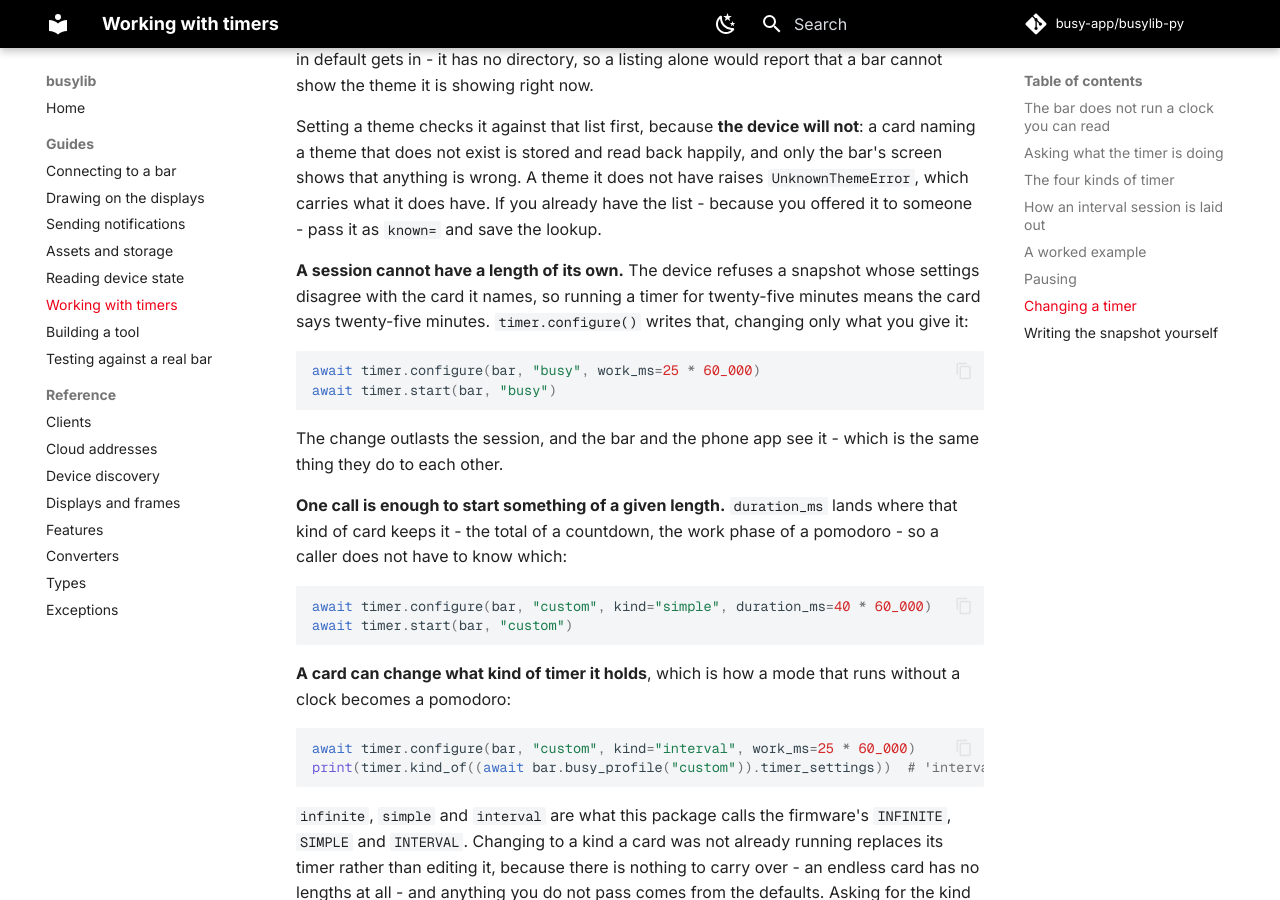
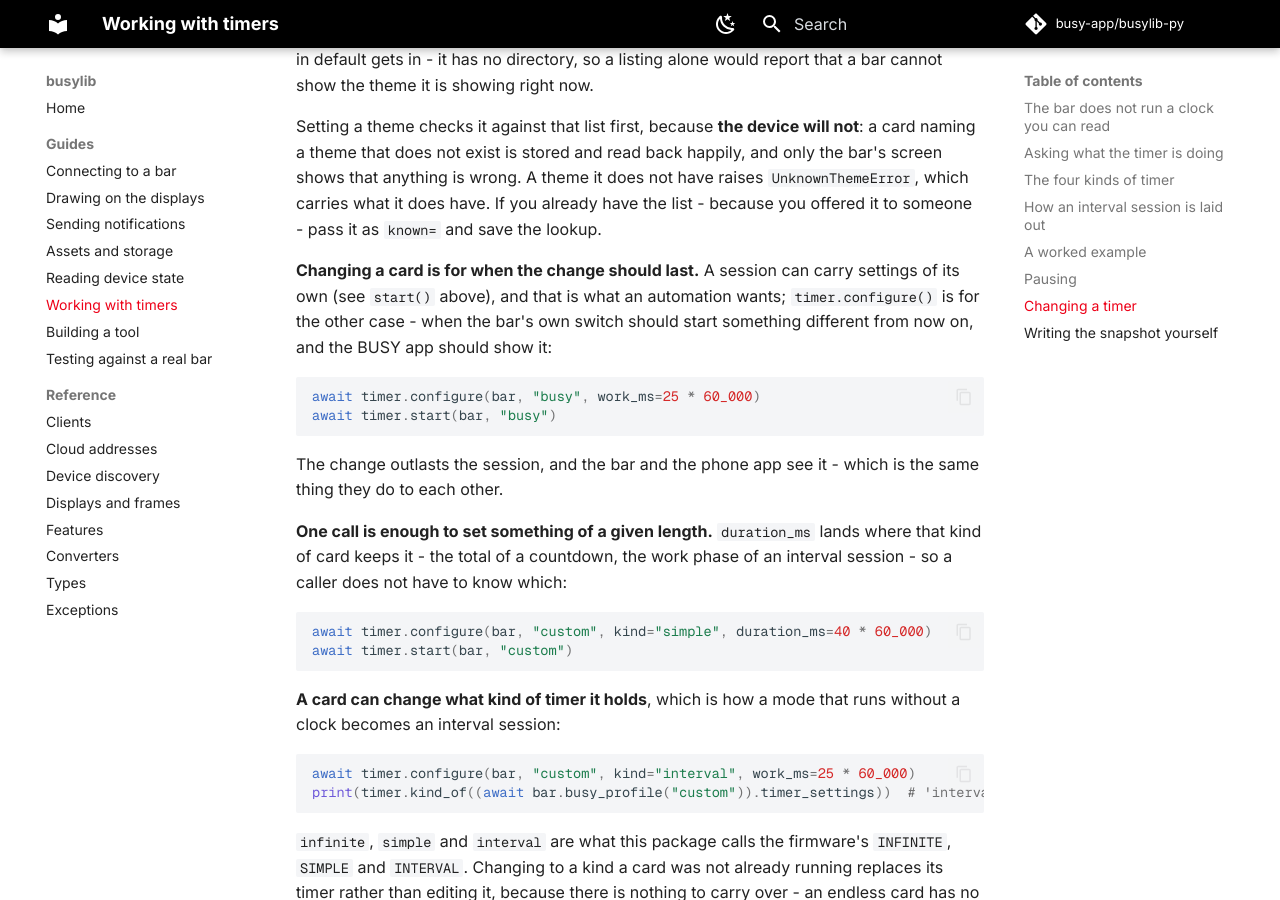
Before and after one commit to busy-app/busylib-py, an MkDocs documentation site: the page built from docs/guides/timers.md, in a window 1280 px wide and 900 px high, scrolled down 4480 px. Built offline with MkDocs 1.6.1 and Material for MkDocs 9.7.7, drawn with Linux system fonts in a browser that asks for light colours; comment, search, counter and statistics services are not loaded; some of the changed text lies outside the part shown.

Commit message:
Correct the guide where it still says a session cannot

````diff
--- a/docs/guides/timers.md
+++ b/docs/guides/timers.md
@@ -205,10 +205,11 @@ does not have raises `UnknownThemeError`, which carries what it does have. If
 you already have the list - because you offered it to someone - pass it as
 `known=` and save the lookup.
 
-**A session cannot have a length of its own.** The device refuses a
-snapshot whose settings disagree with the card it names, so running a timer
-for twenty-five minutes means the card says twenty-five minutes.
-`timer.configure()` writes that, changing only what you give it:
+**Changing a card is for when the change should last.** A session can carry
+settings of its own (see `start()` above), and that is what an automation
+wants; `timer.configure()` is for the other case - when the bar's own switch
+should start something different from now on, and the BUSY app should show
+it:
 
 ```python
 await timer.configure(bar, "busy", work_ms=25 * 60_000)
@@ -218,9 +219,9 @@ await timer.start(bar, "busy")
 The change outlasts the session, and the bar and the phone app see it - which
 is the same thing they do to each other.
 
-**One call is enough to start something of a given length.** `duration_ms`
+**One call is enough to set something of a given length.** `duration_ms`
 lands where that kind of card keeps it - the total of a countdown, the work
-phase of a pomodoro - so a caller does not have to know which:
+phase of an interval session - so a caller does not have to know which:
 
 ```python
 await timer.configure(bar, "custom", kind="simple", duration_ms=40 * 60_000)
@@ -228,7 +229,7 @@ await timer.start(bar, "custom")
 ```
 
 **A card can change what kind of timer it holds**, which is how a mode
-that runs without a clock becomes a pomodoro:
+that runs without a clock becomes an interval session:
 
 ```python
 await timer.configure(bar, "custom", kind="interval", work_ms=25 * 60_000)
@@ -306,10 +307,12 @@ Stopping is a `NOT_STARTED` snapshot with a fresh timestamp.
 
 Two things to know, both learned the hard way:
 
-**`interval_settings` has to match the profile.** Send durations of your own and
-the device answers `400 Failed to parse snapshot` — which is misleading,
-because the JSON parsed fine and it is the settings that disagree. Take them
-from `busy_profile()`, as above.
+**A length the bar will not run is reported as an unparseable snapshot.**
+`400 Failed to parse snapshot` is misleading: the JSON parsed fine, and the
+firmware is refusing a number. An interval phase runs 5 minutes to 8 hours
+and a session has 2 to 35 work phases (`busy_timer_common.h`); a countdown is
+checked at the top only. The settings themselves may be whatever you like -
+they need not match the card the snapshot names.
 
 **`busy_bar_settings` is required.** It is merged into the snapshot object on
 the wire rather than sitting beside it, and a snapshot without it is refused.
@@ -319,4 +322,4 @@ Reading a snapshot gives it to you, so the active theme and
 And one device quirk worth knowing if you try to make a short session for
 testing: `PUT /api/busy/profiles/{slot}` answers `{"result": "OK"}` and
 silently keeps the old settings when given short interval durations, so a
-six-second pomodoro cannot be configured through the API.
+six-second interval session cannot be configured through the API.
````
Also changed, not shown: 1 other file.
